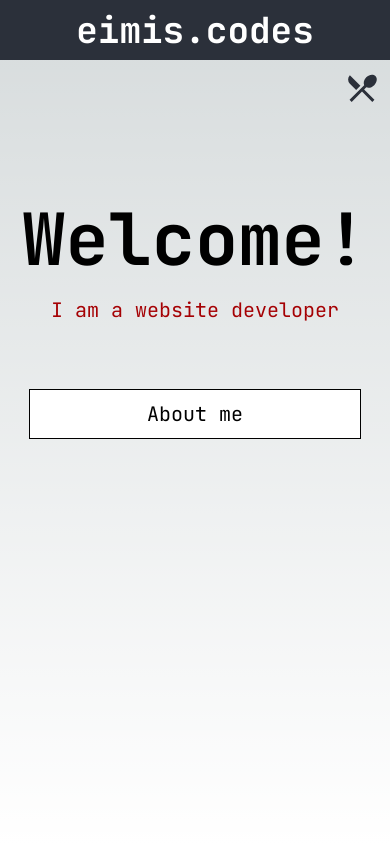
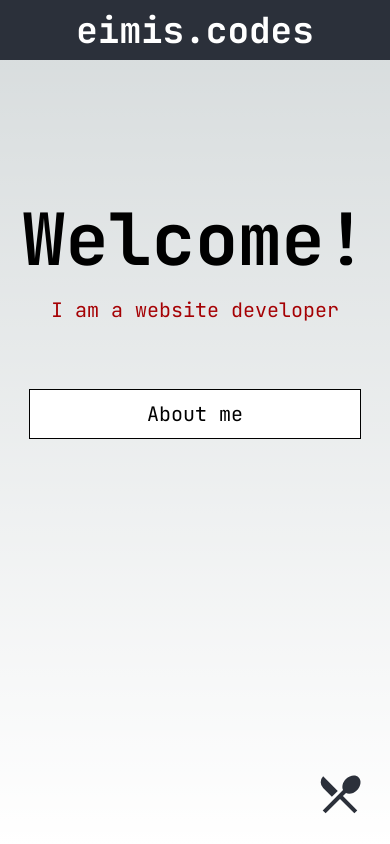
Before and after one commit to eimuciu/portfolio-v2, a Next.js app: page / in a window 390 px wide. Built offline with nearby package versions, Linux system fonts and the light colour scheme.

Commit message:
fixing navigation to the top

```diff
--- a/src/app/components/NavBar.tsx
+++ b/src/app/components/NavBar.tsx
@@ -15,17 +15,22 @@ export default function NavBar() {
 
   return (
     <main>
-      <section className="flex flex-row py-[10px] px-[20px] bg-[#2B303A] text-white md:flex-col md:px-[10px] md:relative">
+      <div
+        onClick={openMenu}
+        className="hidden fixed right-[25px] z-10 bottom-[25px] text-[#2B303A] md:block"
+      >
+        <MdOutlineRestaurantMenu className="w-[50px] h-[50px]" />
+      </div>
+      <div className="basis-[20%] invisible text-4xl font-bold py-[10px] px-[20px] md:basis-[100%] md:flex md:justify-center md:relative">
+        <Link onClick={closeMenu} href="/">
+          eimis.codes
+        </Link>
+      </div>
+      <section className="flex fixed flex-row top-0 w-[100%] z-10 py-[10px] px-[20px] bg-[#2B303A] text-white md:flex-col md:px-[10px]">
         <div className="basis-[20%] text-4xl font-bold md:basis-[100%] md:flex md:justify-center md:relative">
           <Link onClick={closeMenu} href="/">
             eimis.codes
           </Link>
-          <div
-            onClick={openMenu}
-            className="hidden absolute right-0 top-[150%] text-[#2B303A] md:block"
-          >
-            <MdOutlineRestaurantMenu />
-          </div>
         </div>
         <div
           className={`basis-[80%] gap-x-[30px] flex justify-center items-center text-xl md:basis-[100%] md:pt-[15px] md:pb-[15px] md:text-lg	md:text-base md:absolute md:bg-[#2B303A] md:left-0 md:top-[100%] md:w-[100%] md:gap-y-[15px] md:z-10 md:${
```
